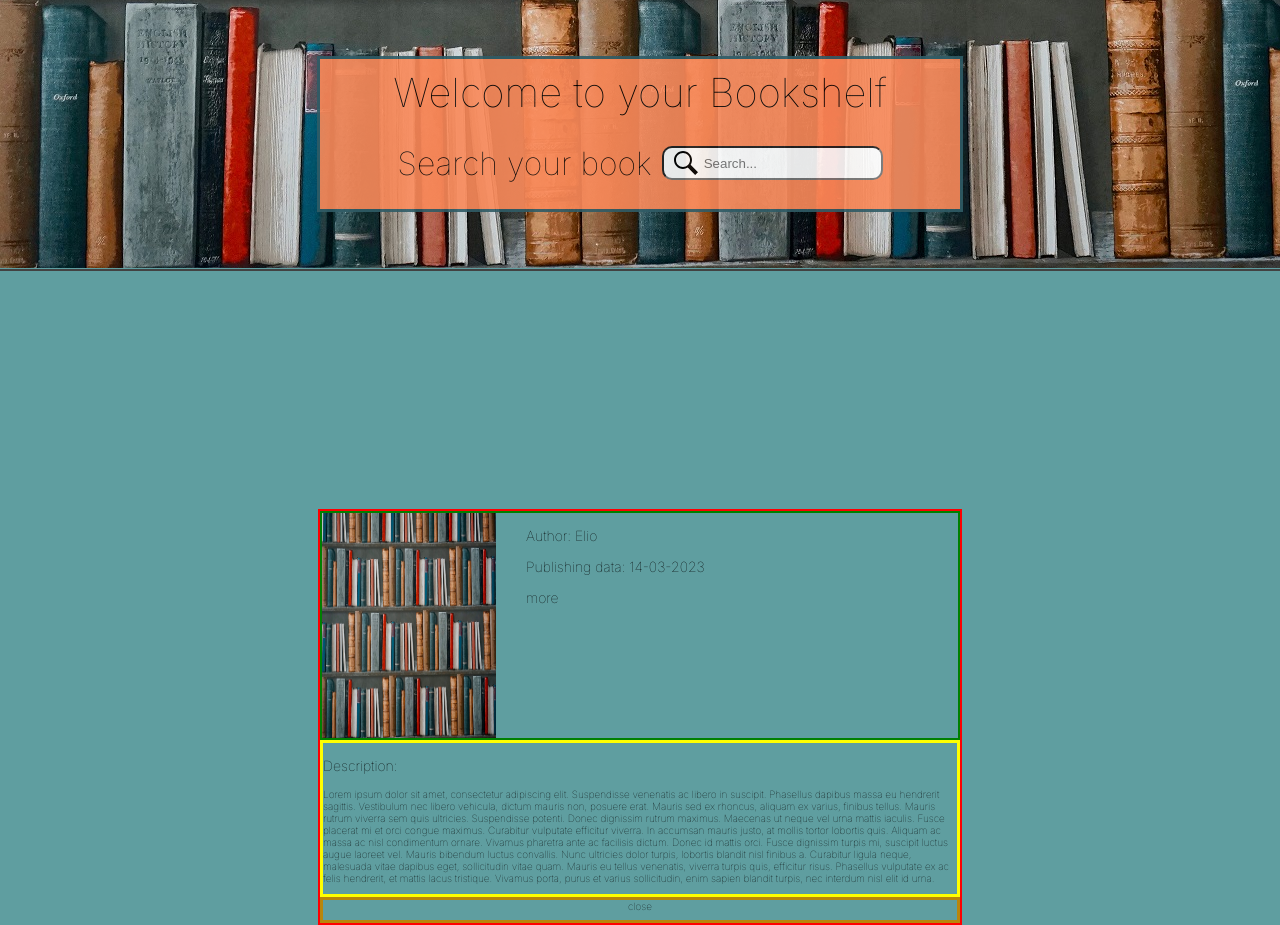
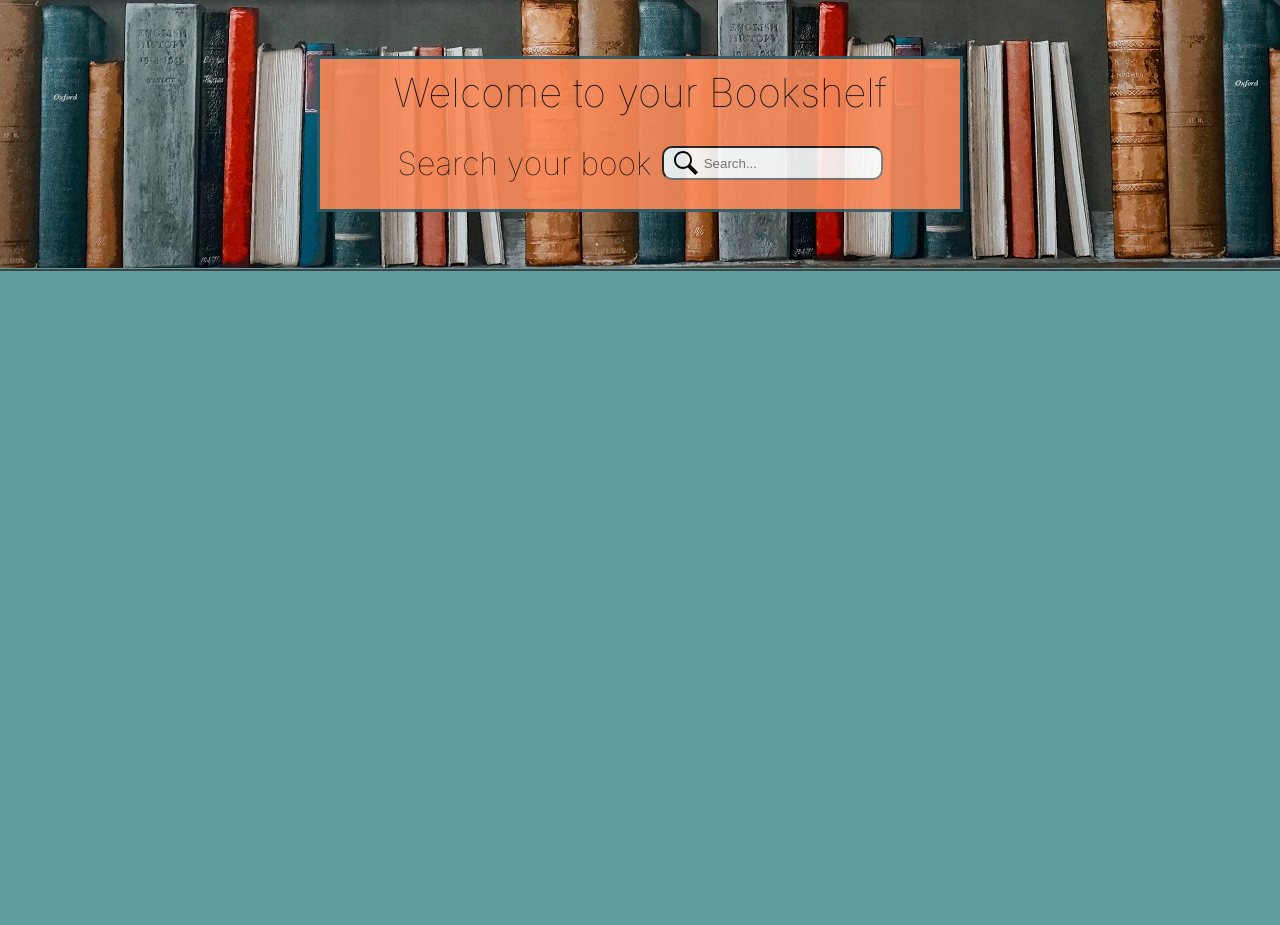
Before and after one commit to pincopops/API-Project, a React (Create React App) app in the folder bookshelf/: page / in a window 1280 px wide. After the commit the page ends 800 px from the top, so only its background shows below. Built offline with nearby package versions, Linux system fonts and the light colour scheme.

Commit message:
Managing closing and opening logic of the cardDisplay component as long as its scss file. Implementing logic between components.

```diff
--- a/bookshelf/src/components/Body.js
+++ b/bookshelf/src/components/Body.js
@@ -15,7 +15,7 @@ function Header() {
     const [search, setSearch] = useState("");
     const [bookData, setBookData] = useState([]);
 
-    //function to search books
+    //function to search books over Api
     const searchBook = (event) => {
         if(event.key === "Enter"){
             axios.get("https://www.googleapis.com/books/v1/volumes?q=" + search + "&key=AIzaSyBg8jAMXdAmHkaHViRFX3UbTcWC4r8FEx0")
@@ -26,6 +26,7 @@ function Header() {
 
     return (
         <>
+        {/* header section of the page: might be component? */}
             <div className="body-header-container">
                 <div className="body-header-container-bookshelfImg" style={{ backgroundImage: `url(${bookshelfImg})` }}>
                     <div className="body-header-container-bookshelfImg-title">
--- a/bookshelf/src/components/Card.js
+++ b/bookshelf/src/components/Card.js
@@ -1,7 +1,11 @@
-import React from "react";
+import React, { useState } from "react";
+import CardDisplay from "./CardDisplay";
 
 function Card({ book }) {
-    console.log(book);
+    // console.log(book);
+    const [show, setShow] = useState(false);
+    const [bookItem, setBookItem] = useState();
+
     return (
         <>
             {
@@ -11,12 +15,17 @@ function Card({ book }) {
 
                     if (thumbNail !== undefined) {
                         return (
-                            <div key={item.id} className="card-book-container">
-                                <img className="card-book-container-bg" src={thumbNail} alt="Book's cover"></img>
-                                <div className="card-book-container-info">info</div>
-                                <h3 className="card-book-container-title">{title}</h3>
+                            <>
+                                <div key={item.id}>
+                                    <div className="card-book-container" onClick={() => { setShow(true); setBookItem(item) }}>
+                                        <img className="card-book-container-bg" src={thumbNail} alt="Book's cover"></img>
+                                        <div className="card-book-container-info">info</div>
+                                        <h3 className="card-book-container-title">{title}</h3>
+                                    </div>
+                                    <CardDisplay show={show} item={bookItem} onClose={() => setShow(false)} />
 
-                            </div>
+                                </div>
+                            </>
                         )
                     }
                 })
--- a/bookshelf/src/components/CardDisplay.js
+++ b/bookshelf/src/components/CardDisplay.js
@@ -1,27 +1,33 @@
 import React from "react";
 import test from "../assets/jpgs/bookshelf-background.jpg";
 
-function CardDisplay() {
+function CardDisplay({show, item, onClose}) {
+    if(!show){
+        return null;
+    }
+
+    const thumbNail = item.volumeInfo.imageLinks && item.volumeInfo.imageLinks.smallThumbnail;
+
     return (
         <>
-            <div className="cardDisplay-container">
-                <div className="cardDisplay-container-top">
-                    <img className="cardDisplay-container-top-img" src={test} alt="thumbnail cover" />
-                    <div className="cardDisplay-container-top-infos">
-                        <h3 className="cardDisplay-container-top-infos-author">Author: Elio</h3>
-                        <h3 className="cardDisplay-container-top-infos-data">Publishing data: 14-03-2023</h3>
-                        <h3 className="cardDisplay-container-top-infos-more">more</h3>
+            <div className="cardDisplay-container-overlay">
+                <div className="cardDisplay-container-overlay-inner">
+                    <div className="cardDisplay-container-overlay-inner-top">
+                        <img className="cardDisplay-container-overlay-inner-top-img" src={thumbNail} alt="thumbnail cover" />
+                        <div className="cardDisplay-container-overlay-inner-top-infos">
+                            <h2 className="cardDisplay-container-overlay-inner-top-infos-title">{item.volumeInfo.title}</h2>
+                            <h3 className="cardDisplay-container-overlay-inner-top-infos-author">Author: {item.volumeInfo.authors}</h3>
+                            <h3 className="cardDisplay-container-overlay-inner-top-infos-data">Published: {item.volumeInfo.publishedDate}</h3>
+                            <h3 className="cardDisplay-container-overlay-inner-top-infos-more"><a href={item.volumeInfo.infoLink}>More</a></h3>
+                        </div>
                     </div>
+                    <div className="cardDisplay-container-overlay-inner-bottom">
+                        <h3>Description:</h3>
+                        <p className="cardDisplay-container-overlay-inner-bottom-description">{item.volumeInfo.description}</p>
+                    </div>
+                    <div className="cardDisplay-container-overlay-inner-bottom-close" onClick={onClose}>close</div>
                 </div>
-                <div className="cardDisplay-container-bottom">
-                    <h3>Description:</h3>
-                    <p className="cardDisplay-container-bottom-description">Lorem ipsum dolor sit amet, consectetur adipiscing elit. Suspendisse venenatis ac libero in suscipit. Phasellus dapibus massa eu hendrerit sagittis. Vestibulum nec libero vehicula, dictum mauris non, posuere erat. Mauris sed ex rhoncus, aliquam ex varius, finibus tellus. Mauris rutrum viverra sem quis ultricies. Suspendisse potenti. Donec dignissim rutrum maximus. Maecenas ut neque vel urna mattis iaculis. Fusce placerat mi et orci congue maximus. Curabitur vulputate efficitur viverra. In accumsan mauris justo, at mollis tortor lobortis quis. Aliquam ac massa ac nisl condimentum ornare. Vivamus pharetra ante ac facilisis dictum. Donec id mattis orci. Fusce dignissim turpis mi, suscipit luctus augue laoreet vel. Mauris bibendum luctus convallis. Nunc ultricies dolor turpis, lobortis blandit nisl finibus a. Curabitur ligula neque, malesuada vitae dapibus eget, sollicitudin vitae quam. Mauris eu tellus venenatis, viverra turpis quis, efficitur risus. Phasellus vulputate ex ac felis hendrerit, et mattis lacus tristique. Vivamus porta, purus et varius sollicitudin, enim sapien blandit turpis, nec interdum nisl elit id urna.</p>
-
-                </div>
-                <div className="cardDisplay-container-bottom-close">close</div>
-
             </div>
-
         </>
     )
 };
--- a/bookshelf/src/components_scss/_Body.scss
+++ b/bookshelf/src/components_scss/_Body.scss
@@ -51,8 +51,9 @@
     display: flex;
     justify-content: space-evenly;
     flex-wrap: wrap;
-    gap: 6rem 3rem;
+    gap: 9rem 6rem;
     width: 70%;
     margin: 0 auto;
     margin-top: 11.9rem;
+    margin-bottom: 11.9rem;
 }
--- a/bookshelf/src/components_scss/_Card.scss
+++ b/bookshelf/src/components_scss/_Card.scss
@@ -37,6 +37,8 @@
     &-title {
         background-color: $light-grey;
         width: 100%;
+        height: 2rem;
+        overflow-y: scroll;
         text-align: center;
         position: absolute;
         left: 50%;
@@ -50,5 +52,4 @@
 
     }
 
-
 }
--- a/bookshelf/src/components_scss/_CardDisplay.scss
+++ b/bookshelf/src/components_scss/_CardDisplay.scss
@@ -1,34 +1,52 @@
-.cardDisplay-container{
+.cardDisplay-container-overlay {
     width: 50vw;
     margin: 0 auto;
     margin-top: 11.9rem;
-    border: 2px solid red;
+    background: linear-gradient (rgba(0, 0, 0, 0.2), rgba(0, 0, 0, 0.1));
 
-    &-top{
+    &-inner {
+        border: 0.3rem solid $primary ;
+        background-color: $secondary;
+
+        &-top {
             width: auto;
             border: 2px solid green;
             display: flex;
 
 
-        &-img{
+            &-img {
                 width: 17.4rem;
                 height: 22.5rem;
             }
 
-        &-infos{
+            &-infos {
                 margin-left: 3rem;
+
+                &-more {
+                    background-color: red;
+                }
             }
         }
 
-    &-bottom{
+        &-bottom {
             border: 3px solid yellow;
-        width: auto;
-        word-wrap: break-word;
         }
 
-    &-bottom-close{
+        &-bottom-close {
             border: 3px solid darkgoldenrod;
+            font-size: 1.4rem;
             text-align: center;
-        height: 2rem;
+            width: 5rem;
+            height: 1.9rem;
+            border-radius: 0.7rem;
+            cursor: pointer;
+            background-color: $light-grey;
+            margin: 1rem auto;
+        }
+
+        &-bottom-close:hover {
+            background-color: $secondary;
+            color: white;
         }
     }
+}
--- a/bookshelf/src/main_scss/_Typography.scss
+++ b/bookshelf/src/main_scss/_Typography.scss
@@ -22,3 +22,11 @@ h3 {
     font-size: 1.4rem;
     line-height: 1.7rem;
 }
+
+p{
+    font-family: "inter";
+    font-style: normal;
+    font-weight: 400;
+    font-size: 1.2rem;
+    line-height: 1.7rem;
+}
```
Lines whose indentation alone changed are shown as unchanged.
